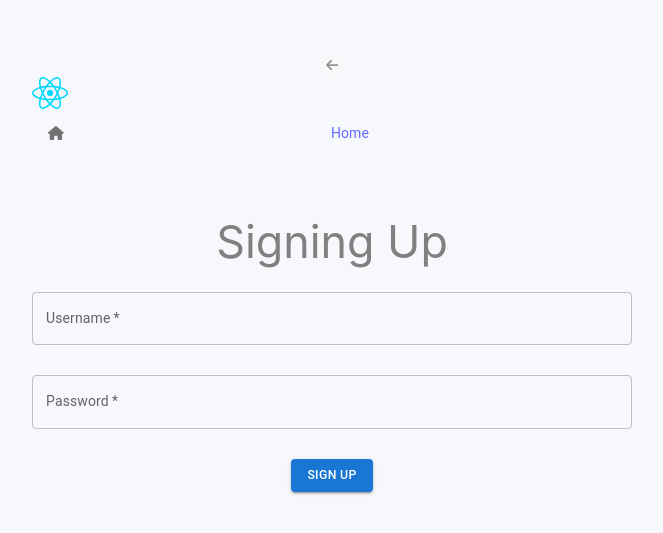
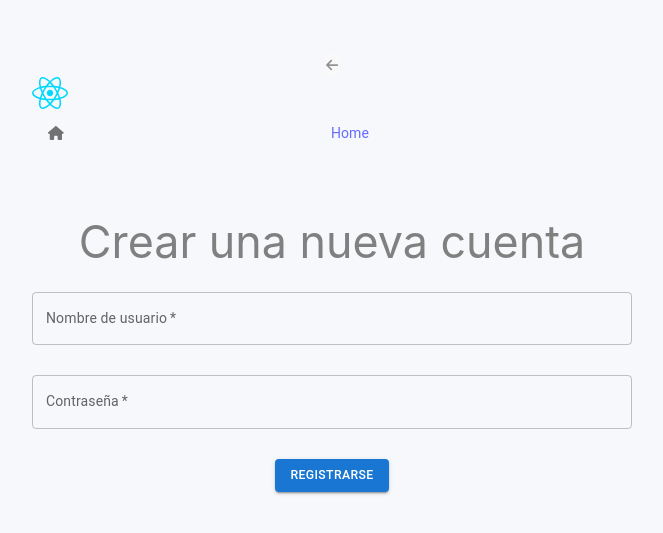
Before and after one commit to Ingenieria-En-Software-2/Frontend, a React (Vite) app: page /users/new in a window 1280 px wide. Shown: the part 155-688 px from the top of the page, without its empty margins (308-971 px from the left). Built offline with nearby package versions, Linux system fonts and the light colour scheme.

Commit message:
cambio a español

```diff
--- a/src/modules/User/widgets/CreateUser.tsx
+++ b/src/modules/User/widgets/CreateUser.tsx
@@ -51,40 +51,40 @@ const CreateUser = () => {
         <main>
           <DashboardLayoutBasic>
             <>
-            <title>Create a User</title>
+            <title>Crea una cuenta</title>
 
             <div style={{marginTop : '10%'}}>
-            <h1>Signing Up</h1>
+            <h1>Crear una nueva cuenta</h1>
             <div style={{ margin: 25}}/>
             <form autoComplete="off" onSubmit={handleSubmit}>
                       <div style={{textAlign : 'center'}}>
                       <TextField
-                          label="Username"
+                          label="Nombre de usuario"
                           required
                           onChange={e => handleChangingUsername(e)}
                           variant="outlined"
                           color="primary"
                           type="text"
-                          helperText = {usernameError ? 'The username can only start with a letter and can contain letters, numbers and underscore.' : ' '}
+                          helperText = {usernameError ? 'El nombre de usuario debe comenzar en letra y puede contener letras, números y guión bajo.' : ' '}
                           value = {username}
                           sx={{ width: 600}}
                           error={usernameError}
                        />
                        <div style={{ margin: 10 }}/>
                        <TextField
-                          label="Password"
+                          label="Contraseña"
                           required
                           onChange={e => handleChangingPassword(e)}
                           variant="outlined"
                           color="primary"
                           type="password"
-                          helperText = {passwordError ? 'The password needs a length between 8 and 16 characters.' : ' '}
+                          helperText = {passwordError ? 'La contraseña tiene un tamaño de 8 a 16 caracteres. Puede contener letras, números y caracteres especiales.' : ' '}
                           value = {password}
                           sx={{ width: 600}}
                           error={passwordError}
                        />
                        <div style={{ margin: 10 }}/>
-                       <Button variant="contained" color="primary" type="submit">Sign Up</Button>
+                       <Button variant="contained" color="primary" type="submit">Registrarse</Button>
                        </div>
 
               </form>
```
